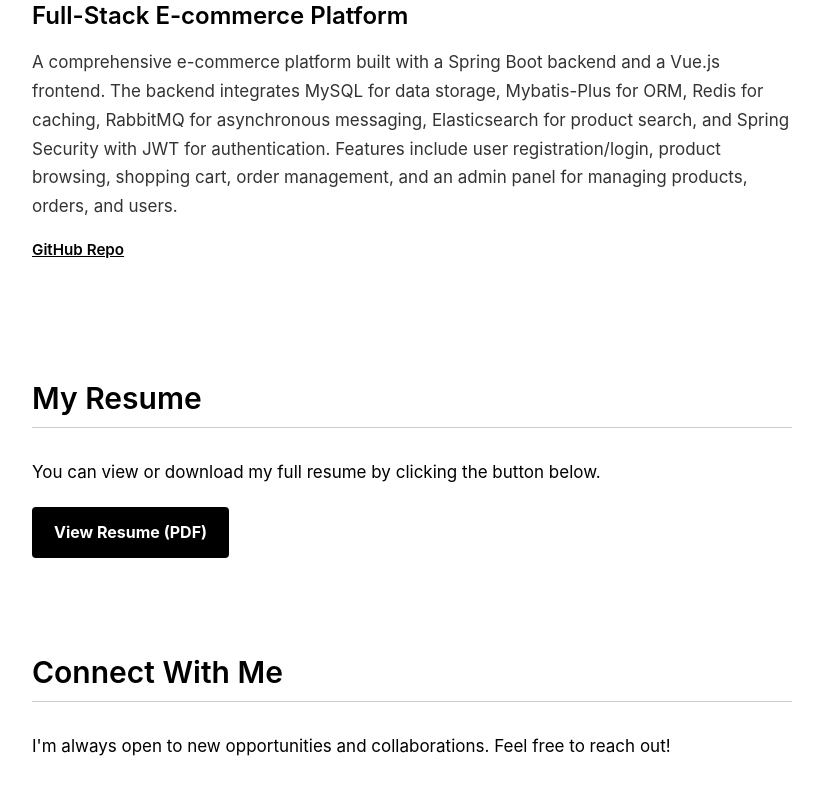
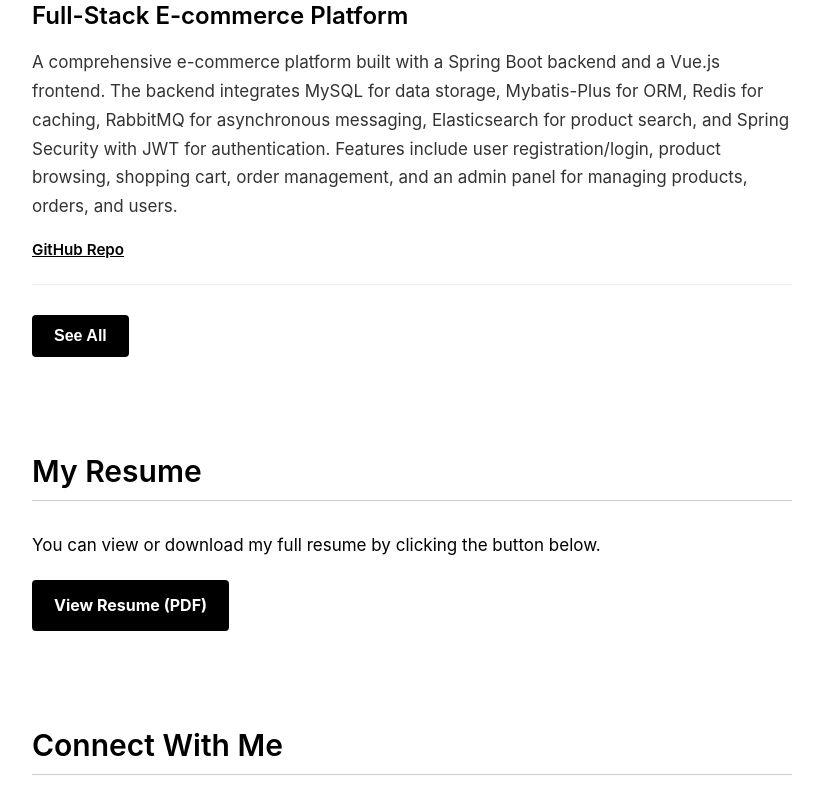
Before and after one commit to gngnggnn1/portfolio, a React (Create React App) app: page / in a window 1280 px wide. Shown: the part 3035-3820 px from the top of the page, without its empty margins (228-1051 px from the left). Built offline with nearby package versions, Linux system fonts and the light colour scheme.

Commit message:
Update 0802

```diff
--- a/src/components/Projects.js
+++ b/src/components/Projects.js
@@ -1,12 +1,15 @@
-import React from 'react';
+import React, { useState } from 'react';
 import portfolioProjects from '../data/ProjectsData';
 import PortfolioItem from './PortfolioItem';
 
 function Projects() {
+  const [showAll, setShowAll] = useState(false);
+  const initialProjects = showAll ? portfolioProjects : portfolioProjects.slice(0, 2);
+
   return (
     <>
-      {portfolioProjects.length > 0 ? (
-        portfolioProjects.map(project => (
+      {initialProjects.length > 0 ? (
+        initialProjects.map(project => (
           <PortfolioItem
             key={project.id}
             title={project.title}
@@ -18,6 +21,11 @@ function Projects() {
       ) : (
         <p>My projects will be showcased here soon!</p>
       )}
+      {portfolioProjects.length > 2 && (
+        <button className="button resume-button" onClick={() => setShowAll(!showAll)}>
+          {showAll ? "See Less" : "See All"}
+        </button>
+      )}
     </>
   );
 }
--- a/src/data/ProjectsData.js
+++ b/src/data/ProjectsData.js
@@ -11,6 +11,41 @@ const portfolioProjects = [
     description: "A comprehensive e-commerce platform built with a Spring Boot backend and a Vue.js frontend. The backend integrates MySQL for data storage, Mybatis-Plus for ORM, Redis for caching, RabbitMQ for asynchronous messaging, Elasticsearch for product search, and Spring Security with JWT for authentication. Features include user registration/login, product browsing, shopping cart, order management, and an admin panel for managing products, orders, and users.",
     githubLink: "https://github.com/gngnggnn1/ecommercePlatform"
   },
+  {
+    id: 3,
+    title: "Digital Forensics Investigation (ECE 570 Project)",
+    description: "Conducted a forensic analysis of a simulated blackmailing case involving Windows and Android disk images. Identified and recovered key digital artifacts, including email correspondence and evidence of anti-forensic techniques (e.g., intentional folder renaming). Analyzed evidence to establish a timeline of events and attribute malicious actions to a primary suspect. Documented findings in a formal forensic report suitable for supporting a law enforcement investigation."
+  },
+  {
+    id: 4,
+    title: "Phishing Email Detection Using Machine Learning (Capstone Project)",
+    description: "Developed and evaluated a high-performance phishing detection system, achieving 98.02% cross-validation accuracy on a large-scale dataset of over 82,000 emails. Systematically compared the performance of six distinct machine learning models, including Naive Bayes, Logistic Regression, and Random Forest, to identify the optimal architecture for the task. Implemented, trained, and tuned the final Deep Neural Network (DNN), which demonstrated superior performance and generalization."
+  },
+  {
+    id: 5,
+    title: "Network Penetration Testing & Defense (ECE 567 Project)",
+    description: "Conducted penetration testing, from vulnerability scanning (Nmap, Nessus) and exploitation (Metasploit) to data exfiltration. Designed and implemented custom Snort IDS rules to detect attack patterns based on network traffic analysis. Applied IPTables firewall rules to block active exploits while minimizing false positives."
+  },
+  {
+    id: 6,
+    title: "Virtualized Zero-Trust Network Security (ECE 519C Project)",
+    description: "Designed and configured a virtualized zero-trust network using Palo Alto NGFW and Cisco ASA for a simulated corporate environment. Implemented firewall rules, HTTPS inspection, URL filtering, antivirus scanning, and PAN-OS IPS to secure inter-segment traffic. Simulated attacks using Metasploit to test defenses against SMB exploits, ensuring secure communication."
+  },
+  {
+    id: 7,
+    title: "Analysis of a Dataflow-Based Hardware Security Architecture (ECE 548 Project)",
+    description: "Analyzed the 2018 IEEE Access paper, 'Multi-Core Dataflow Design and Implementation of Secure Hash Algorithm-3' by Ali Alzahrani and Fayez Gebali. Concluded these complex topics into a formal academic report, explaining the design's methodology and its advantages over traditional control-flow systems."
+  },
+  {
+    id: 8,
+    title: "Modeling and Optimization of a Dynamic Queuing System (ECE 463 Project)",
+    description: "Modeled a real-world customer service queue as a Markov Decision Process to analyze the trade-offs between service speed and revenue. Formulated an optimization problem to determine the optimal policy (menu switch point) that maximizes the system's total expected revenue under stochastic arrivals. Systematically solved the state equations for different policies and identified the optimal switching strategy through quantitative analysis."
+  },
+  {
+    id: 9,
+    title: "Portfolio Website (React + Oracle Cloud + CI/CD Pipeline)",
+    description: "Designed and deployed a personal portfolio site using React, hosted on Oracle Cloud, using GitHub for version control, and secured the site using Cloudflare DNS and proxy. Configured a CI/CD pipeline with GitHub Actions for automated testing and deployment to Oracle Cloud Infrastructure, showcasing hands-on DevOps skills."
+  },
 ];
 
 export default portfolioProjects;
```
Also changed, not shown: 1 other file (tests, documents, lock files or other folders).
